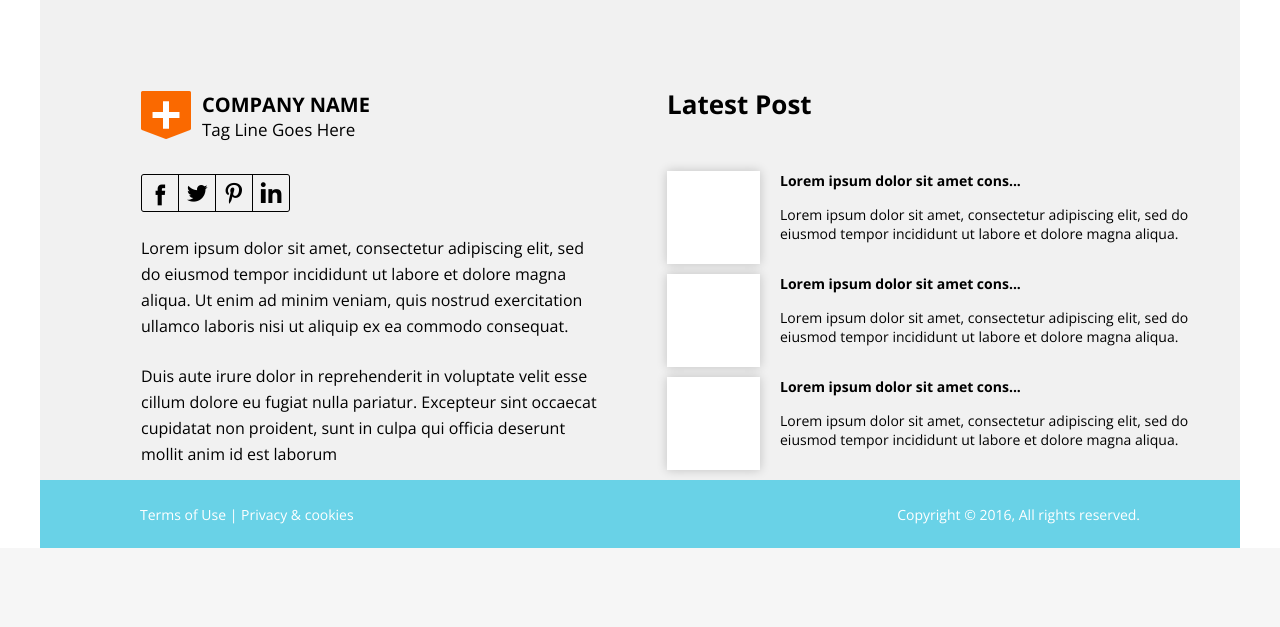
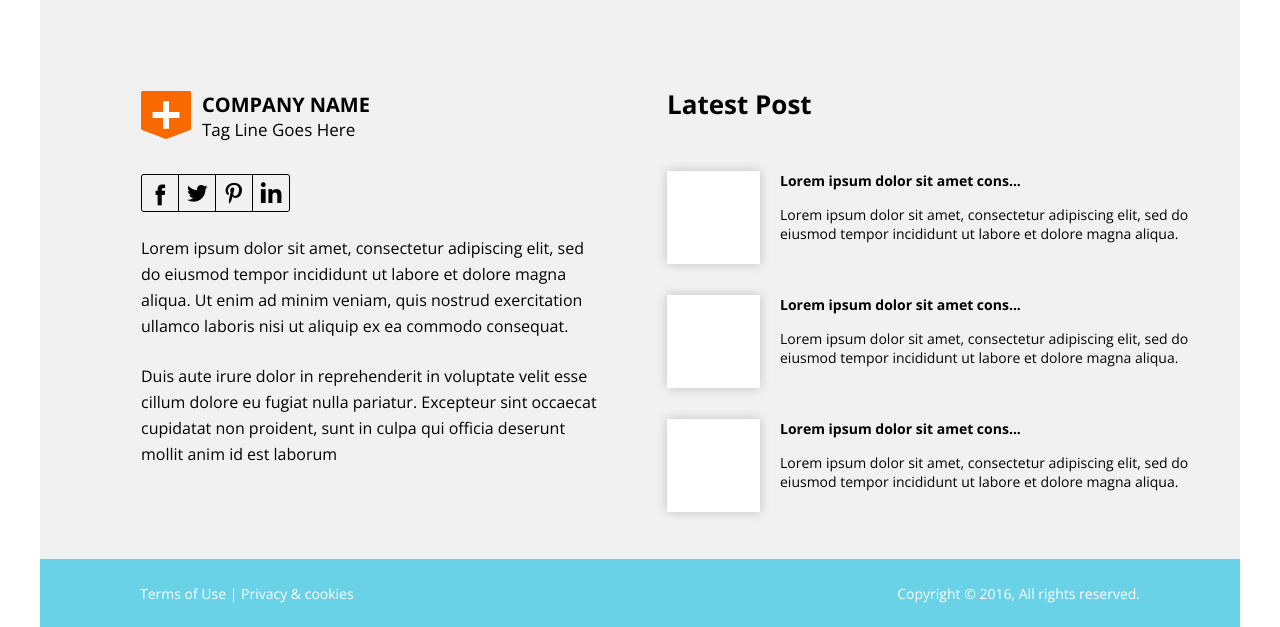
Before and after one commit to denver411/denver411.github.io, a PHP site: page / in a window 1280 px wide. Shown: the part 2622-3249 px from the top of the page. Before the commit the page ends 3170 px from the top, so only its background shows below. Run offline with PHP 8.4, Linux system fonts and the light colour scheme.

Commit message:
Just some padding repair

```diff
--- a/Clinic-website-template/css/style.css
+++ b/Clinic-website-template/css/style.css
@@ -222,7 +222,7 @@
 .information {
   display: flex;
   flex-wrap: wrap;
-  padding: 92px 47px 0 101px;
+  padding: 92px 47px 16px 101px;
   background-color: #f1f1f1;
 }
 .information .about-company {
@@ -252,7 +252,7 @@
   line-height: 1;
 }
 .information .latest-post .post-item {
-  margin-bottom: 31px;
+  min-height: 124px;
 }
 .information .latest-post .post-item__pic {
   float: left;
--- a/Clinic-website-template/css/style.less
+++ b/Clinic-website-template/css/style.less
@@ -234,7 +234,7 @@
         .information {
             display: flex;
             flex-wrap: wrap;
-            padding: 92px 47px 0 101px;
+            padding: 92px 47px 16px 101px;
             background-color: rgb(241, 241, 241);
             .about-company {
                 flex-basis: 50%;
@@ -262,7 +262,7 @@
                     line-height: 1;
                 }
                 .post-item {
-                    margin-bottom: 31px;
+                    min-height: 124px;
                     &__pic {
                         float: left;
                         margin-right: 20px;
```
